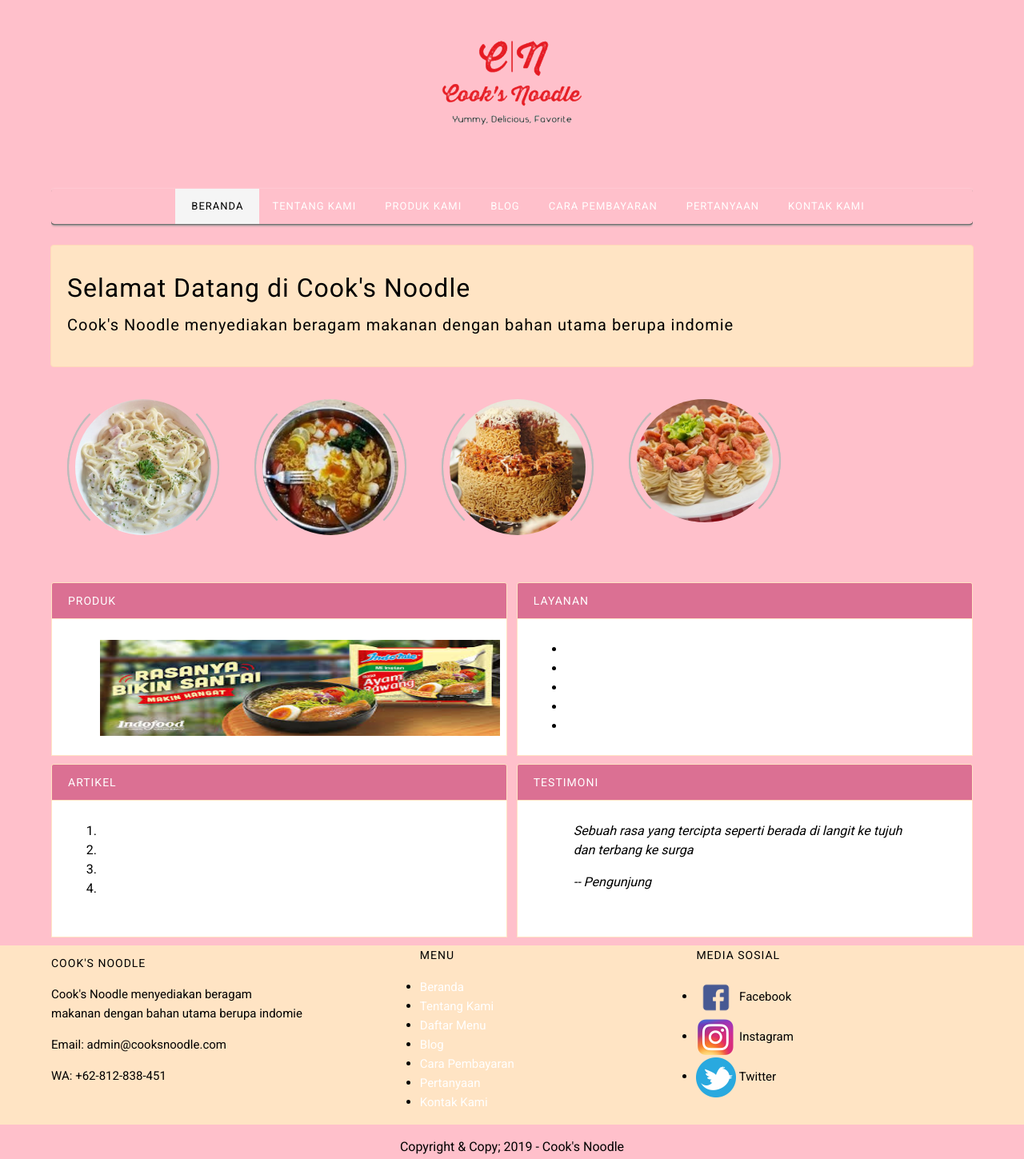
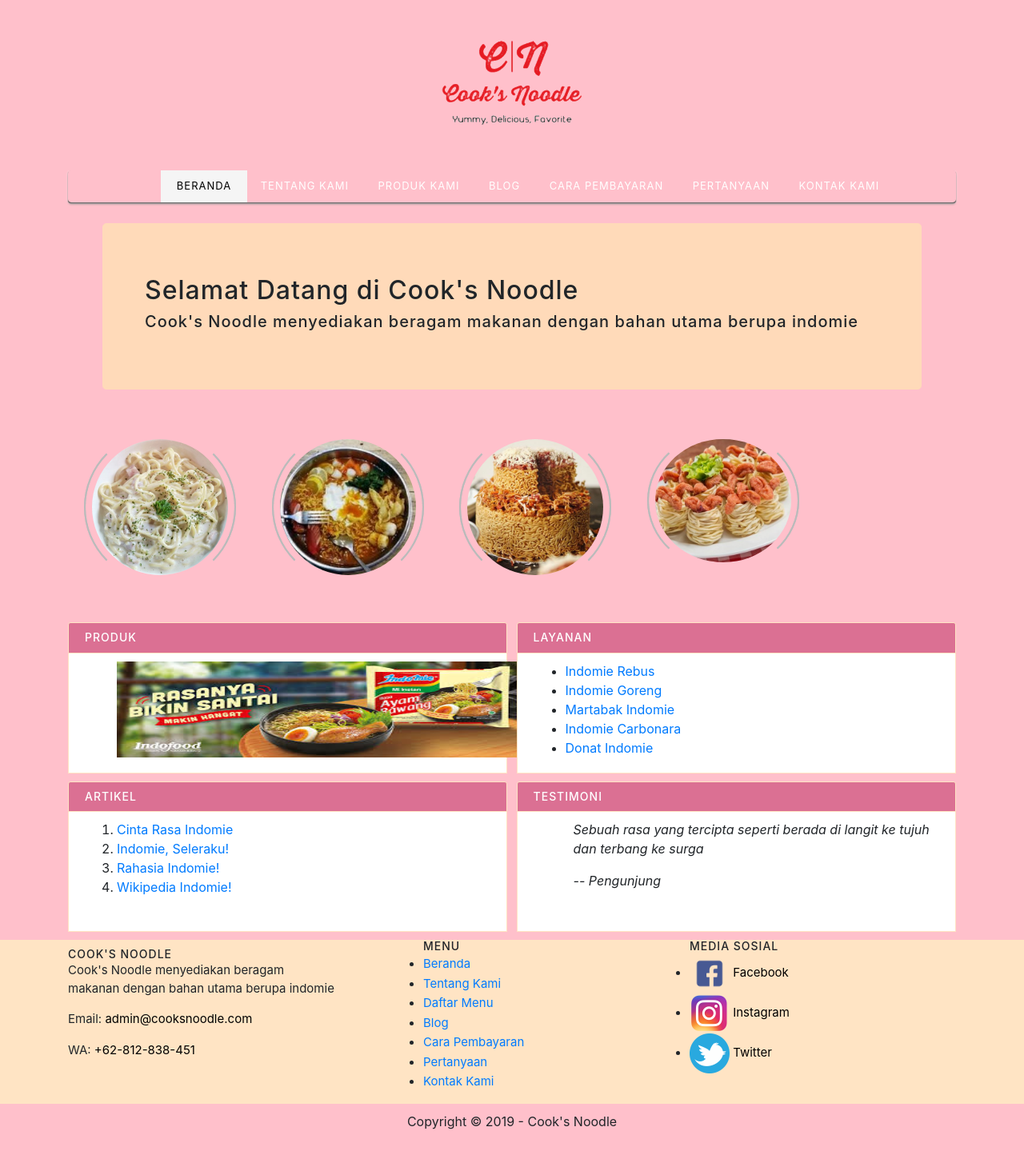
Before and after one commit to lindyandreina/latihan_html, a plain HTML site: page index.html in a window 1280 px wide. Shown: the part 7-1456 px from the top of the page at 80% size. Drawn offline with nearby package versions, Linux system fonts and the light colour scheme.

Commit message:
Add files via upload

```diff
--- a/blog.html
+++ b/blog.html
@@ -16,7 +16,19 @@
     <!-- Start CSS -->
     <link rel="stylesheet" href="styles/styles.css">
     <!-- End CSS -->
+    <!-- css bookstrap -->
+    <link rel="stylesheet" href="https://stackpath.bootstrapcdn.com/bootstrap/4.3.1/css/bootstrap.min.css" integrity="sha384-ggOyR0iXCbMQv3Xipma34MD+dH/1fQ784/j6cY/iJTQUOhcWr7x9JvoRxT2MZw1T" crossorigin="anonymous">
+    <!-- css bookstrap -->
+    <style>
+        body {
+            background: pink;
+        }
 
+        .jumbotron {
+            background: peachpuff;
+            width: 80%;
+        }
+    </style>
 </head>
 <body>
   <!-- Start Logo-->
@@ -214,7 +226,7 @@
 
     <!-- Start Copy Right-->
     <div class="container-copyright">
-        <p>Copyright & Copy; 2019 - Cook's Noodle</p>
+        <p>Copyright &copy; 2019 - Cook's Noodle</p>
     </div>
     <!-- End Copy Right-->
 </body>
--- a/index.html
+++ b/index.html
@@ -16,7 +16,19 @@
     <!-- Start CSS -->
     <link rel="stylesheet" href="styles/styles.css">
     <!-- End CSS -->
+    <!-- css bookstrap -->
+    <link rel="stylesheet" href="https://stackpath.bootstrapcdn.com/bootstrap/4.3.1/css/bootstrap.min.css" integrity="sha384-ggOyR0iXCbMQv3Xipma34MD+dH/1fQ784/j6cY/iJTQUOhcWr7x9JvoRxT2MZw1T" crossorigin="anonymous">
+    <!-- css bookstrap -->
+    <style>
+        body {
+            background: pink;
+        }
 
+        .jumbotron {
+            background: peachpuff;
+            width: 80%;
+        }
+    </style>
 </head>
 <body>
     <!-- Start Logo-->
@@ -95,7 +107,7 @@
         <div class="box-heading">
             <h4>Produk</h4>
         </div>
-        <div class="box-isi">
+        <div class="box-isi centertext">
             <ul>
                 <img src="images/produk.jpg" alt="indomie" />
             </ul>
@@ -233,7 +245,7 @@
                 </a>
             </li>
             <li>
-                <a href="https://Twiter.com/" title="Twiter - Cook's Noodle">
+                <a href="https://twitter.com/login?lang=id" title="Twiter - Cook's Noodle">
                     <img src="images/twit.png" alt="Logo Twiter"> Twitter
                 </a>
             </li>
@@ -246,7 +258,7 @@
 
 <!-- Start Copy Right-->
 <div class="container-copyright">
-<p>Copyright & Copy; 2019 - Cook's Noodle</p>
+<p>Copyright &copy; 2019 - Cook's Noodle</p>
 </div>
 <!-- End Copy Right-->
 </body>
```
Also changed, not shown: daftar.html (+14 -1 lines), kontak.html (+15 -2 lines), pembayaran.html (+15 -2 lines), pertanyaan.html (+16 -3 lines), tentang.html (+14 -1 lines).
